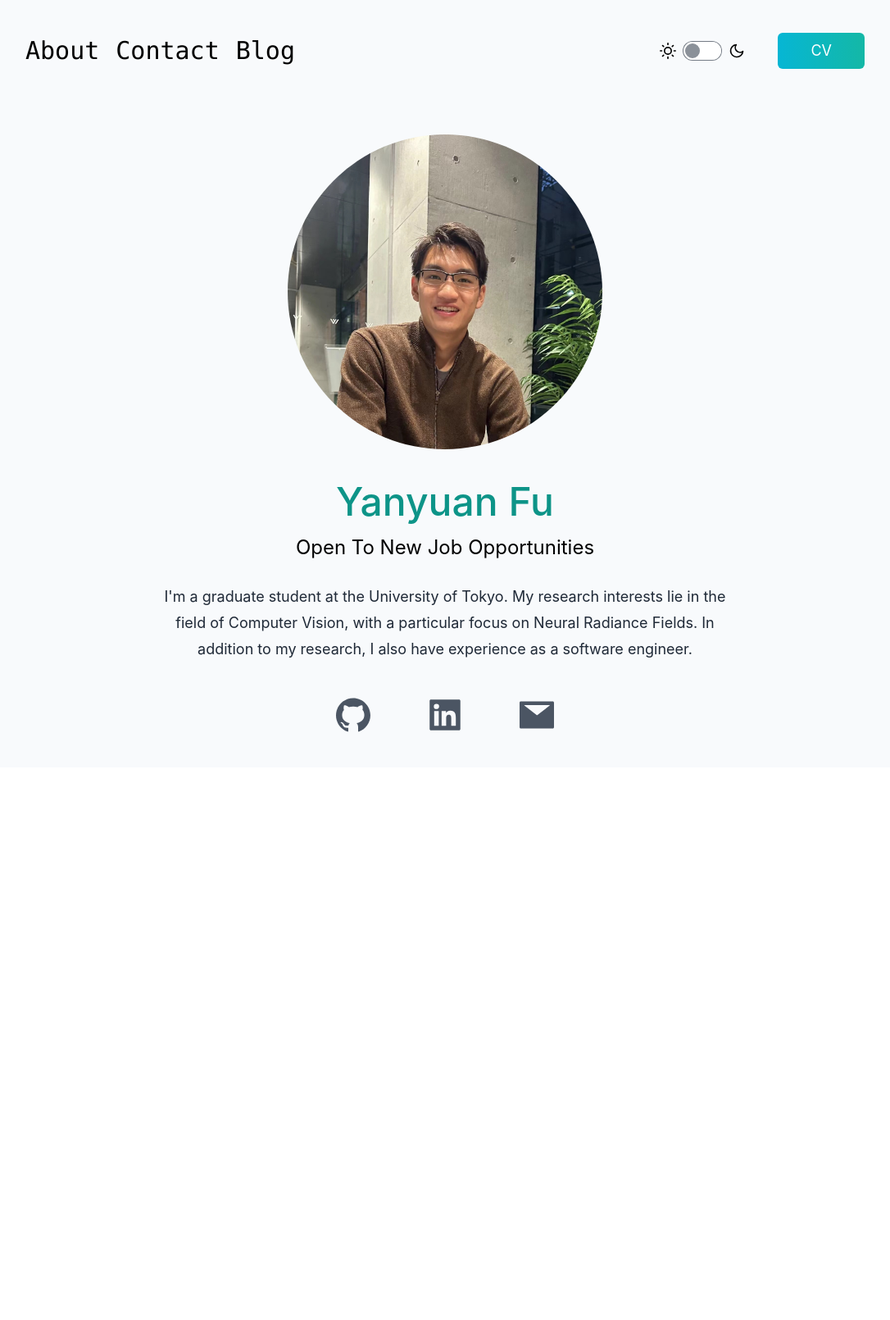
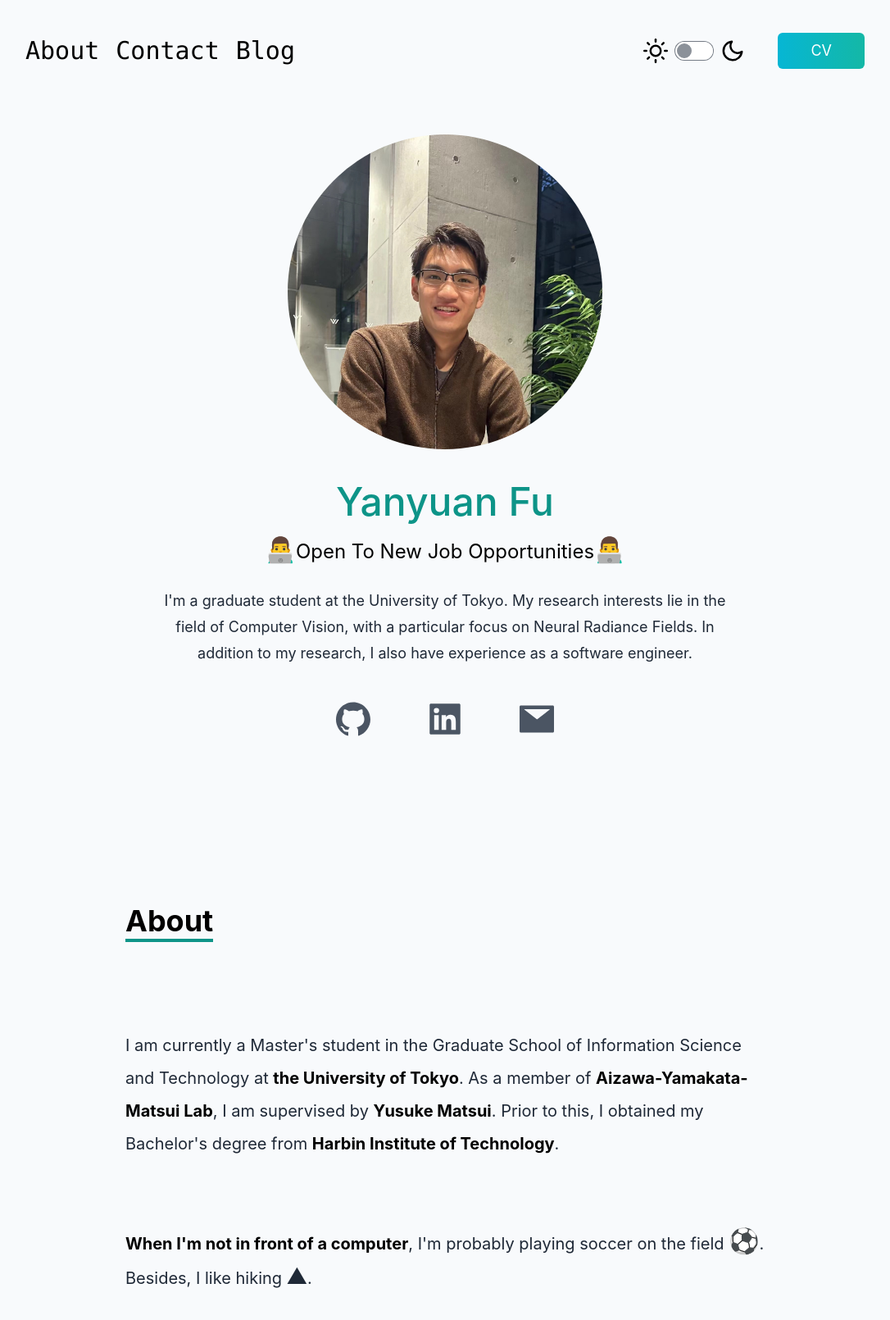
Before and after one commit to fu-yanyuan/portfolio, a Next.js app: page / in a window 1280 px wide. Shown: the top 1610 px of the page at 82% size, without its empty margins (97-1183 px from the left). Before the commit the page ends 936 px from the top, so only its background shows below. Built offline with nearby package versions, Linux system fonts and the light colour scheme.

Commit message:
feat:add about page

```diff
--- /dev/null
+++ b/pages/components/about.js
@@ -0,0 +1,24 @@
+export default function About({darkMode}) {
+  return (
+    <section name='about' className={`w-full h-screen ${darkMode ? "dark": ""}`}>
+      <div className="p-10 mx-auto flex flex-col justify-center w-full h-full max-w-[860px]">
+        <div className="pb-8">
+          <p className="text-black text-4xl font-bold inline border-b-4 border-teal-600 dark:text-slate-300">
+            About
+          </p>
+        </div>
+        <p className="text-xl leading-loose text-gray-800 mt-20 dark:text-slate-300">
+          I am currently a Master's student in the Graduate School of Information Science and Technology at <a className="text-black font-bold cursor-pointer hover:underline dark:text-white" href="https://www.u-tokyo.ac.jp/en/index.html">the University of Tokyo</a>.
+          As a member of <a className="text-black font-bold cursor-pointer hover:underline dark:text-white" href="http://www.hal.t.u-tokyo.ac.jp/lab/en/index_1.xhtml">Aizawa-Yamakata-Matsui Lab</a>,
+          I am supervised by <a className="text-black font-bold cursor-pointer hover:underline dark:text-white" href="https://yusukematsui.me/index.html">Yusuke Matsui</a>.
+          Prior to this, I obtained my Bachelor's degree from <a className="text-black font-bold cursor-pointer hover:underline dark:text-white" href="https://en.wikipedia.org/wiki/Harbin_Institute_of_Technology">Harbin Institute of Technology</a>.
+        </p>
+        <p className="text-xl leading-loose text-gray-800 mt-20 dark:text-slate-300">
+          <span className="text-black font-bold dark:text-white">When I'm not in front of a computer</span>,
+          I'm probably playing soccer on the field <span className="text-3xl">⚽</span>.
+          Besides, I like hiking <span className="text-3xl">⛰</span>.
+        </p>
+      </div>
+    </section>
+  )
+}
--- /dev/null
+++ b/pages/components/navbar.js
@@ -0,0 +1,46 @@
+export default function ({ darkMode }) {
+  return (
+    <div className='text-black w-full h-25 px-10 dark:text-white md:px-32'>
+      <nav className='py-10 flex justify-between items-center'>
+        <div
+          onClick={() => setNav(!sideBar)}
+          className='z-50 cursor-pointer text-2xl hover:text-3xl duration-200 sm:hidden'>
+          {sideBar ? <FaTimes /> : <FaBars />}
+        </div>
+
+        <ol className='hidden sm:flex items-center'>
+          {navLinks.map(({ id, navName, navLink }) => (
+            <li key={id}>
+              <a
+                href={navLink}
+                className='text-xl font-mono hover:underline cursor-pointer pr-5 sm:text-2xl lg:text-3xl'>
+                {navName}
+              </a>
+            </li>
+          ))}
+        </ol>
+
+        <ul className='flex items-center'>
+          <div className='flex items-center justify-between text-3xl'>
+            <span className='pr-2 text-3xl'><FiSun /></span>
+            <input type="checkbox"
+              onClick={() => setDarkMode(!darkMode)}
+              className="toggle px-5" />
+            <span className='pl-2 text-3xl'><FiMoon /></span>
+          </div>
+
+          <li className='ml-4 flex items-center sm:ml-10'>
+            <a
+              href='/cv_fu.pdf'
+              download='CV_YanyuanFu_2023.pdf'
+              target='_blank'
+              rel='noopener noreferrer'
+              className='bg-gradient-to-r from-cyan-500 to-teal-500 px-6 py-2 text-lg text-white rounded-md ml-0 sm:px-10 hover:scale-110 duration-200'>
+              CV
+            </a>
+          </li>
+        </ul>
+      </nav>
+    </div>
+  )
+}
--- a/pages/index.js
+++ b/pages/index.js
@@ -1,6 +1,7 @@
 import { Inter } from 'next/font/google'
 import Head from 'next/head'
 import Navbar from './api/NavBar';
+import About from './components/about';
 
 import { AiFillGithub, AiFillLinkedin, AiFillMail } from "react-icons/ai"
 import { BsFillMoonStarsFill } from "react-icons/bs";
@@ -26,7 +27,7 @@ export default function Home() {
     {
       id: 1,
       navName: 'About',
-      navLink: '# '
+      navLink: '/#about'
     },
     {
       id: 2,
@@ -71,12 +72,12 @@ export default function Home() {
             </ol>
 
             <ul className='flex items-center'>
-              <div className='flex items-center justify-between'>
-                <span className='pr-2 text-xl'><FiSun /></span>
+              <div className='flex items-center justify-between text-3xl'>
+                <span className='pr-2 text-3xl'><FiSun /></span>
                 <input type="checkbox"
                   onClick={() => setDarkMode(!darkMode)}
                   className="toggle px-5" />
-                <span className='pl-2 text-xl'><FiMoon /></span>
+                <span className='pl-2 text-3xl'><FiMoon /></span>
               </div>
 
               {/* <li>
@@ -126,9 +127,13 @@ export default function Home() {
           </div>
 
           <div className='text-center px-10 dark:text-white'>
-            <h2 className='text-5xl pb-2 text-teal-600 font-medium hover:text-6xl duration-200 cursor-pointer'>Yanyuan Fu</h2>
+            <h2 className='text-5xl pb-2 text-teal-600 font-medium hover:text-6xl duration-200 cursor-pointer'>
+              Yanyuan Fu
+            </h2>
             <h3 className='text-2xl py-2 text-black dark:text-white'>
+              <span className='text-3xl'>👨‍💻</span>
               Open To New Job Opportunities
+              <span className='text-3xl'>👨‍💻</span>
             </h3>
             <div className='flex items-center mx-auto max-w-4xl'>
               <p className='text-lg pt-5 leading-8 text-gray-800 dark:text-slate-200 md:px-20 lg:px-30'>
@@ -151,8 +156,9 @@ export default function Home() {
             </a>
           </div>
         </div>
+
+        <About darkMode={darkMode}/>
       </main>
-
 
     </div>
   )
```
